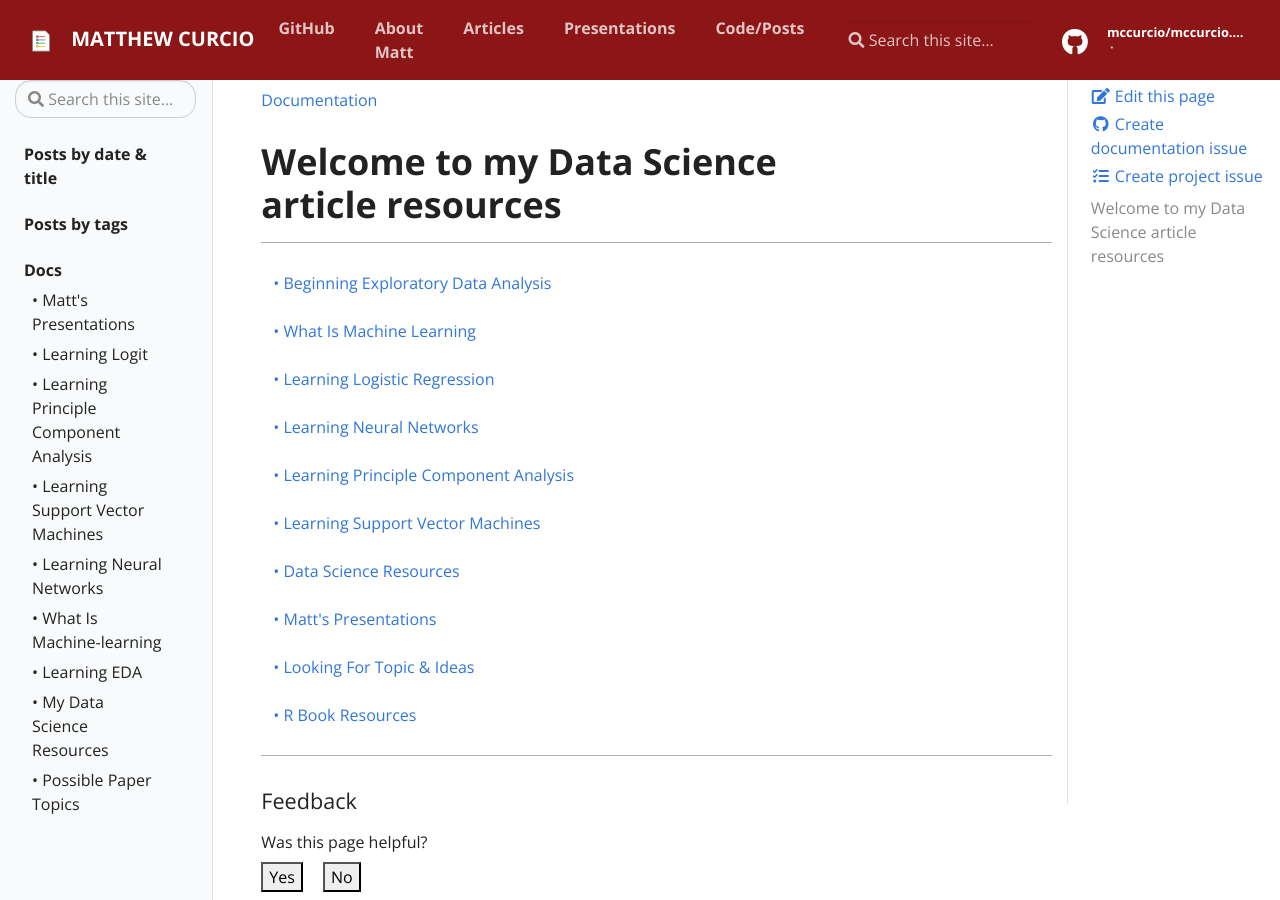
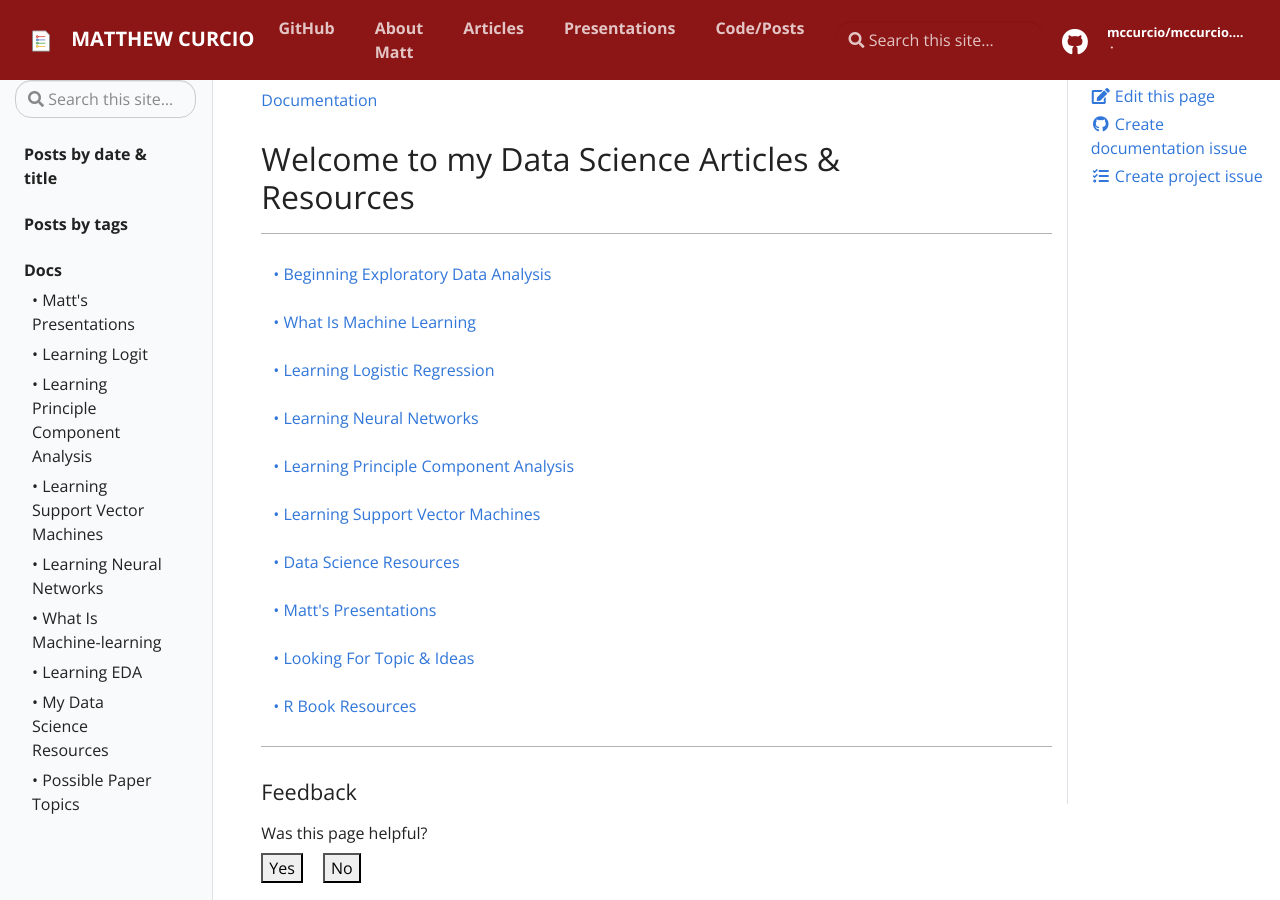
Before and after one commit to mccurcio/mccurcio.github.io, a Jekyll site: the page built from pages/docs.md, in a window 1280 px wide and 900 px high. Built offline with Jekyll 4.4.1, drawn with Linux system fonts in a browser that asks for light colours.

Commit message:
Minor format change

```diff
--- a/pages/docs.md
+++ b/pages/docs.md
@@ -4,7 +4,7 @@ title: Documentation
 permalink: /docs/
 ---
 
-# Welcome to my Data Science article resources
+## Welcome to my Data Science Articles & Resources
 
 <div class="section-index">
     <hr class="panel-line">
```
